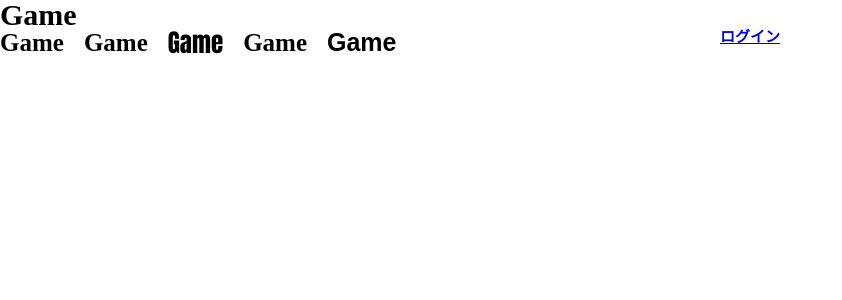
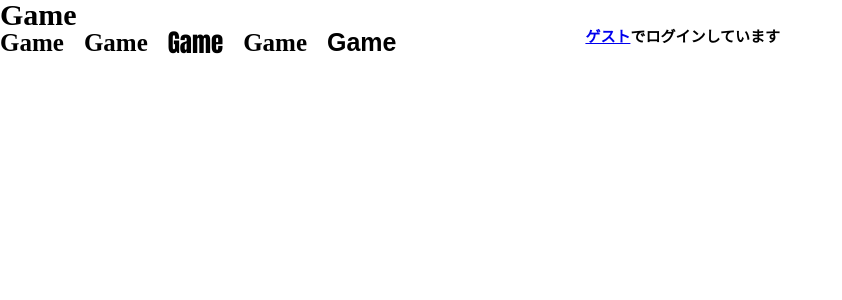
Before and after one commit to green-ka/camp_test4, a PHP site: page / in a window 1280 px wide. Shown: the top 300 px of the page, without its empty margins (0-842 px from the left). Run offline with PHP 8.4, Linux system fonts and the light colour scheme.

Commit message:
loginの設定

```diff
--- a/index.php
+++ b/index.php
@@ -21,7 +21,7 @@
           <li class="d">Game</li>
           <li class="e">Game</li>
           <li class="f">Game</li>
-          <li class="login"><a href="login.php">ログイン</a></li>
+          <li class="login"><a href="login.php">ゲスト</a>でログインしています</li>
         </ul>
       </nav>
     </header>
```
